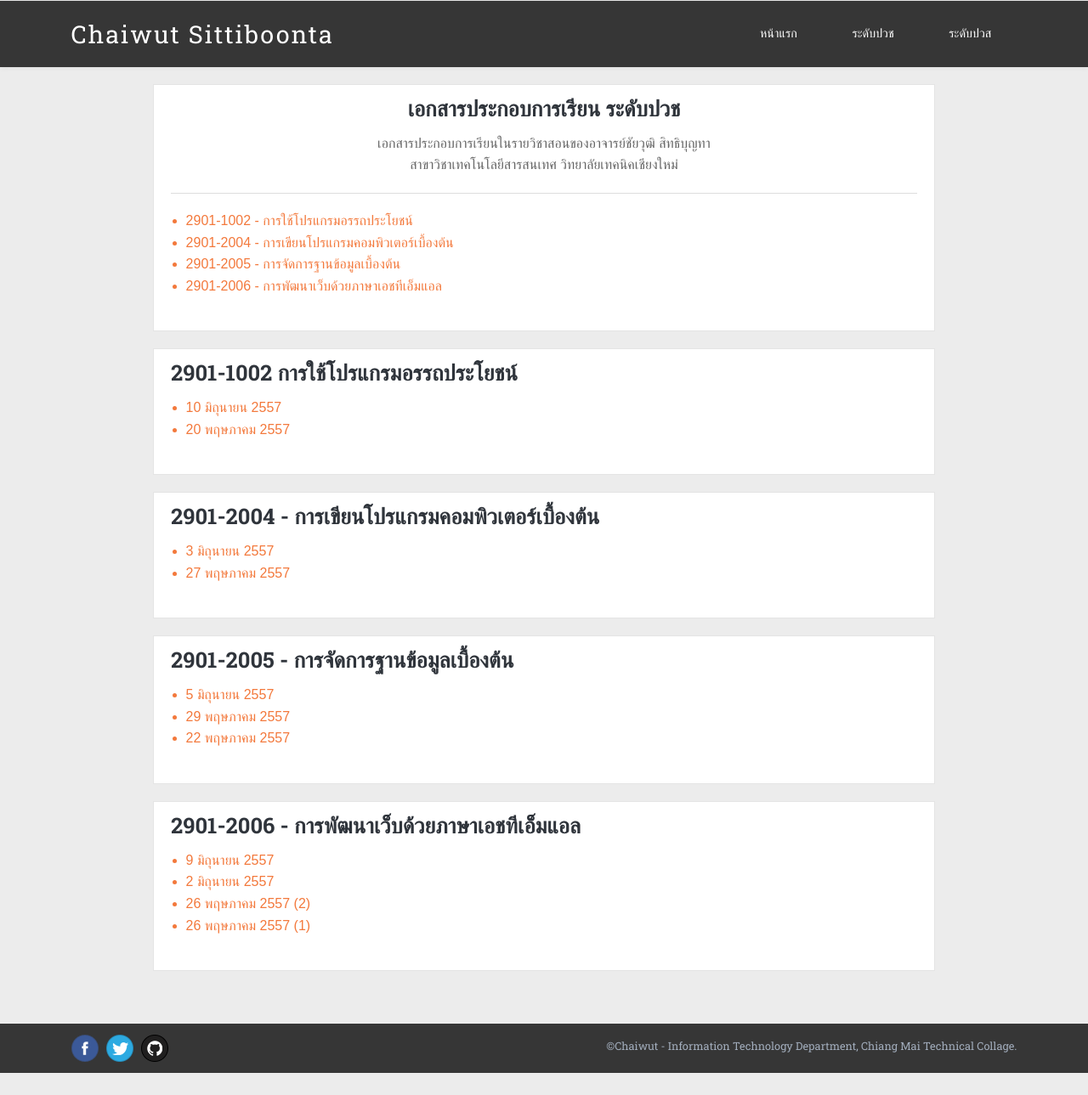
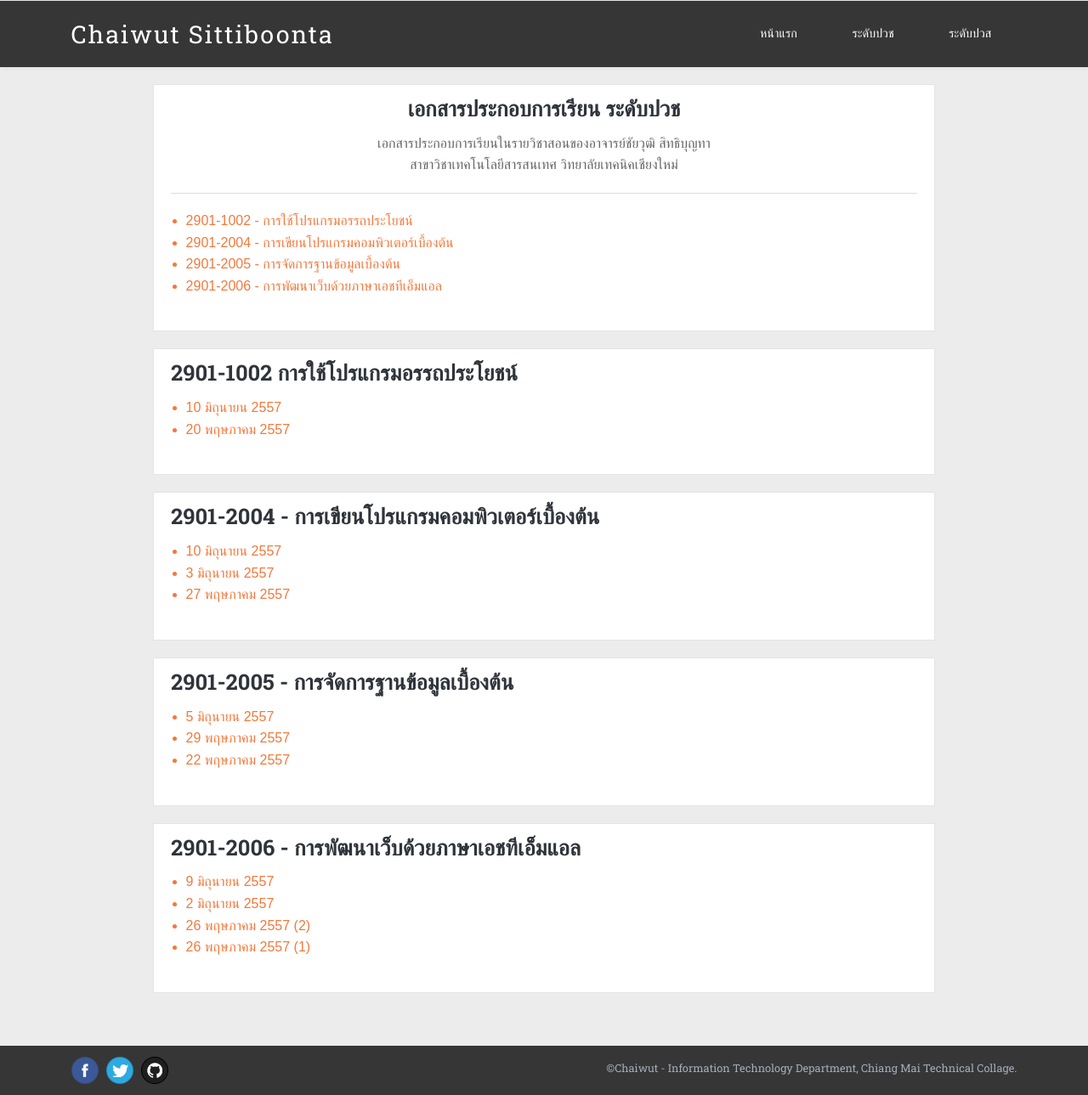
Before and after one commit to ichaiwut/ichaiwut.github.io, a Jekyll site: the page built from slides/diploma.html, in a window 1280 px wide. Shown: the whole page at 85% size. Built offline with Jekyll 4.4.1, drawn with Linux system fonts in a browser that asks for light colours; Markdown is read by kramdown in place of the engine named in the settings; before the commit the page ends 1263 px from its top, so only the background shows below that.

Commit message:
Added slide

```diff
--- a/slides/diploma.html
+++ b/slides/diploma.html
@@ -42,6 +42,7 @@
 			<div class="post-list-container slide-con" id="programimg-base">
 				<h2>2901-2004 - การเขียนโปรแกรมคอมพิวเตอร์เบื้องต้น</h2>
 				<ul>
+					<li><a href="https://www.dropbox.com/s/ql8mrriesc4g1kl/2901-2004_10-06-2014.pdf" target="_blank">10 มิถุนายน 2557</a></li>
 					<li><a href="https://www.dropbox.com/s/v85vstcq74ra0ti/2901-2004_03-06-2014.pdf" target="_blank">3 มิถุนายน 2557</a></li>
 					<li><a href="https://www.dropbox.com/s/w1t0q3f41ews0w4/2901-2004_27-05-2014_1.pdf" target="_blank">27 พฤษภาคม 2557</a></li>
 				</ul>
```
